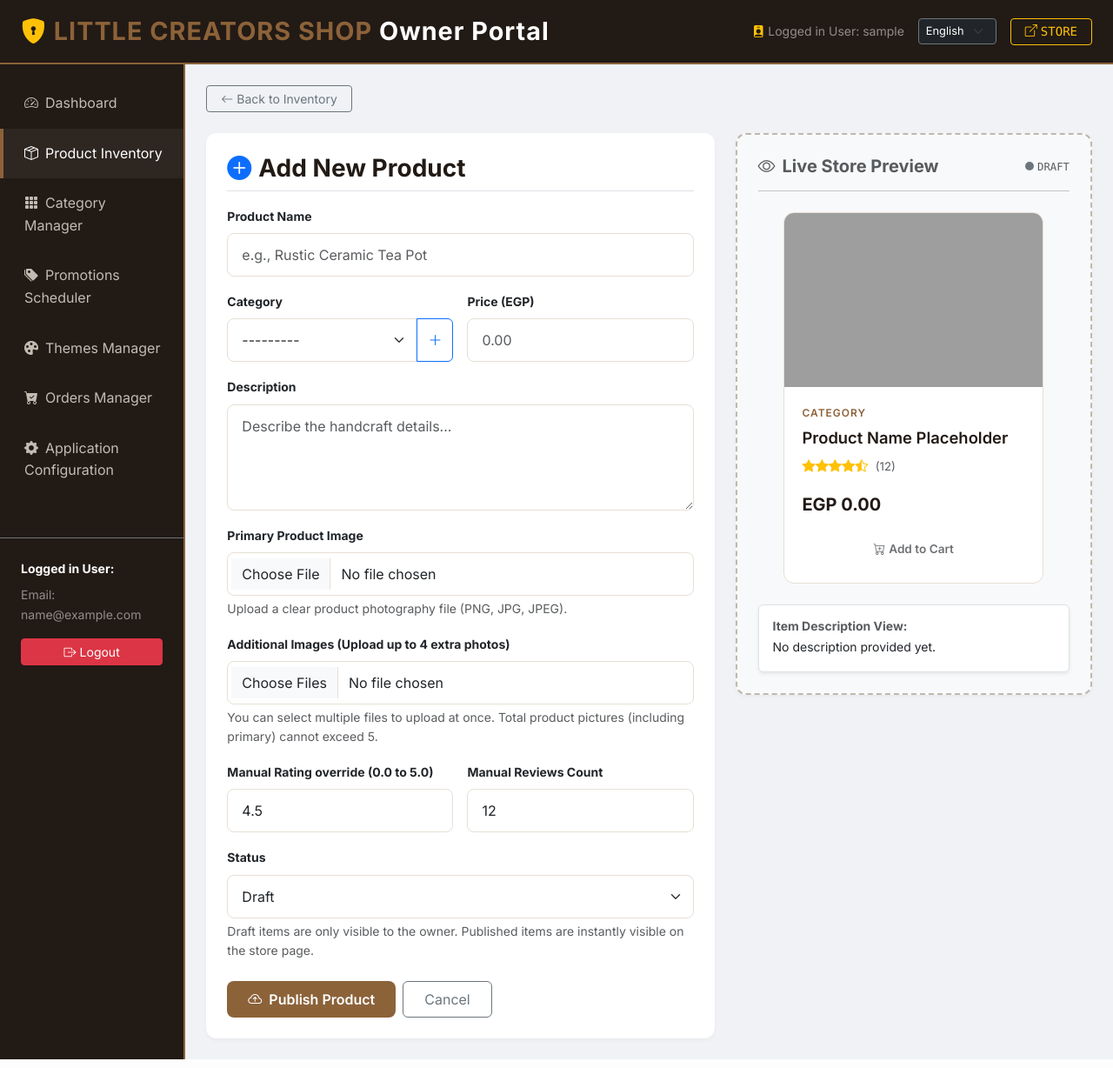
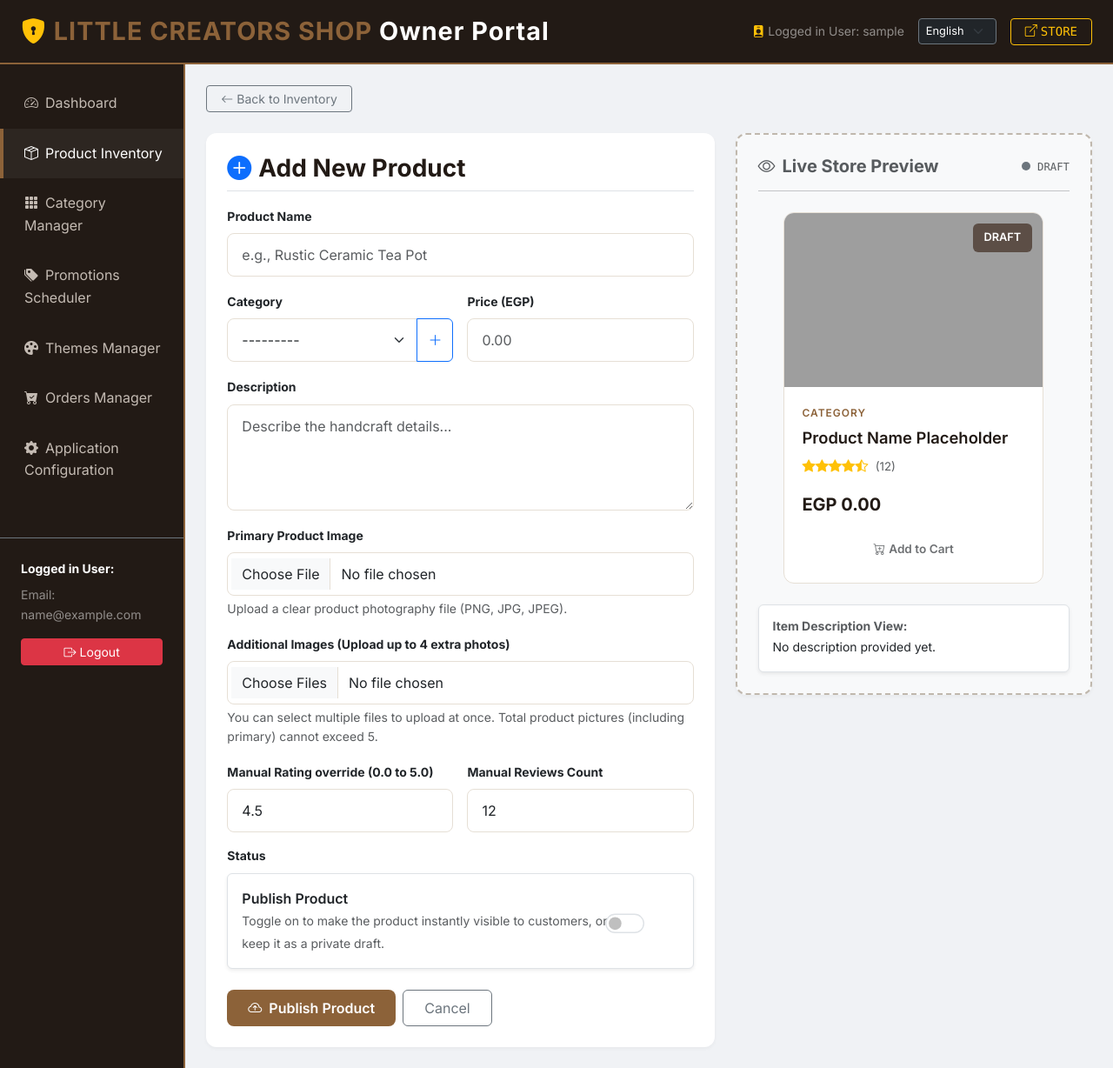
Before and after one commit to melkadi84/SoffianProject, a Django app: page /owners/products/create/ in a window 1280 px wide. Shown: the whole page at 87% size. Run offline with Django 5.2, Linux system fonts and the light colour scheme; the visitor is signed in with stand-in values (Sample User, id 1); data comes from the database, SQL or seed files in the repository; data that the repository does not hold is empty; parts of the project's set-up code (start-up, migrations or seed data) failed here and were passed over; some libraries are stand-ins or nearby versions; some web fonts are replaced; grey boxes are pictures that could not be loaded.

Commit message:
Replace product status dropdown with toggle switcher and add image Fit toggle button on product cards

```diff
--- a/owners/templates/owners/product_form.html
+++ b/owners/templates/owners/product_form.html
@@ -129,13 +129,20 @@
                     </div>
                 </div>
 
-                <!-- Product Status -->
-                <div class="mb-4">
-                    <label for="{{ form.status.id_for_label }}" class="form-label small fw-bold">Status</label>
-                    {{ form.status }}
-                    <div class="form-text small text-muted">Draft items are only visible to the owner. Published items are instantly visible on the store page.</div>
-                    {% if form.status.errors %}
-                        <div class="text-danger small mt-1">{{ form.status.errors|first }}</div>
+                <!-- Product Status (Toggle Switcher) -->
+                <div class="mb-4 text-start">
+                    <label class="form-label small fw-bold d-block">Status</label>
+                    <div class="form-check form-switch card p-3 border shadow-sm bg-white d-flex align-items-center flex-row gap-3">
+                        <div class="flex-grow-1">
+                            <span class="fw-semibold text-dark d-block">Publish Product</span>
+                            <small class="text-muted">Toggle on to make the product instantly visible to customers, or off to keep it as a private draft.</small>
+                        </div>
+                        <div class="form-check-size" style="transform: scale(1.4); padding-right: 1.5rem;">
+                            {{ form.is_published }}
+                        </div>
+                    </div>
+                    {% if form.is_published.errors %}
+                        <div class="text-danger small mt-1">{{ form.is_published.errors|first }}</div>
                     {% endif %}
                 </div>
 
@@ -171,6 +178,9 @@
 
                             {% if product.image %}
                                 <img src="{{ product.image.url }}" id="preview-image" data-original-src="{{ product.image.url }}" alt="Preview">
+                                <button class="btn btn-sm btn-light position-absolute bottom-0 end-0 m-2 px-2 py-1 shadow-sm btn-fit-toggle" style="z-index: 10; font-size: 0.7rem; border-radius: 4px; font-weight: 600;" onclick="event.preventDefault(); toggleImageFit(this);">
+                                    <i class="bi bi-arrows-angle-contract me-1"></i>Fit
+                                </button>
                             {% else %}
                                 <img src="https://images.unsplash.com/photo-1513519245088-0e12902e5a38?q=80&w=600&auto=format&fit=crop" id="preview-image" alt="Preview">
                             {% endif %}
@@ -326,6 +336,23 @@
             });
         });
     });
+
+    function toggleImageFit(btn) {
+        const wrapper = btn.closest('.card-img-wrapper');
+        if (!wrapper) return;
+        const img = wrapper.querySelector('img');
+        if (!img) return;
+
+        if (img.style.objectFit === 'contain') {
+            img.style.objectFit = 'cover';
+            img.style.padding = '0';
+            btn.innerHTML = '<i class="bi bi-arrows-angle-contract me-1"></i>Fit';
+        } else {
+            img.style.objectFit = 'contain';
+            img.style.padding = '8px';
+            btn.innerHTML = '<i class="bi bi-arrows-angle-expand me-1"></i>Fill';
+        }
+    }
 </script>
 <style>
     .border-dashed {
--- a/owners/views.py
+++ b/owners/views.py
@@ -22,19 +22,43 @@ def owner_required(view_func):
 
 # Forms definitions
 class ProductForm(forms.ModelForm):
+    is_published = forms.BooleanField(
+        required=False,
+        label="Published Status",
+        widget=forms.CheckboxInput(attrs={'class': 'form-check-input', 'role': 'switch', 'id': 'status-toggle'})
+    )
+
     class Meta:
         model = Product
-        fields = ['name', 'category', 'description', 'price', 'image', 'status', 'rating', 'review_count']
+        fields = ['name', 'category', 'description', 'price', 'image', 'rating', 'review_count']
         widgets = {
             'name': forms.TextInput(attrs={'class': 'form-control', 'placeholder': 'e.g., Rustic Ceramic Tea Pot'}),
             'category': forms.Select(attrs={'class': 'form-select'}),
             'description': forms.Textarea(attrs={'class': 'form-control', 'rows': 4, 'placeholder': 'Describe the handcraft details...'}),
             'price': forms.NumberInput(attrs={'class': 'form-control', 'step': '0.01', 'placeholder': '0.00'}),
             'image': forms.FileInput(attrs={'class': 'form-control'}),
-            'status': forms.Select(attrs={'class': 'form-select'}),
             'rating': forms.NumberInput(attrs={'class': 'form-control', 'step': '0.1', 'min': '0.0', 'max': '5.0', 'placeholder': '4.5'}),
             'review_count': forms.NumberInput(attrs={'class': 'form-control', 'min': '0', 'placeholder': '12'}),
         }
+
+    def __init__(self, *args, **kwargs):
+        super().__init__(*args, **kwargs)
+        if not self.instance.pk:
+            self.initial['rating'] = 4.5
+            self.initial['review_count'] = 12
+            self.initial['is_published'] = False
+        else:
+            self.initial['is_published'] = (self.instance.status == 'PUBLISHED')
+
+    def save(self, commit=True):
+        product = super().save(commit=False)
+        if self.cleaned_data.get('is_published'):
+            product.status = 'PUBLISHED'
+        else:
+            product.status = 'DRAFT'
+        if commit:
+            product.save()
+        return product
 
 
 class CategoryForm(forms.ModelForm):
--- a/static/js/preview.js
+++ b/static/js/preview.js
@@ -7,7 +7,7 @@ document.addEventListener('DOMContentLoaded', function() {
     const categorySelect = document.getElementById('id_category');
     const descInput = document.getElementById('id_description');
     const imageInput = document.getElementById('id_image');
-    const statusSelect = document.getElementById('id_status');
+    const statusToggle = document.getElementById('status-toggle');
 
     // Select preview placeholders
     const prevName = document.getElementById('preview-name');
@@ -61,12 +61,12 @@ document.addEventListener('DOMContentLoaded', function() {
     }
 
     // Update status badge
-    if (statusSelect) {
-        statusSelect.addEventListener('change', function() {
-            const status = this.value;
+    if (statusToggle) {
+        statusToggle.addEventListener('change', function() {
+            const isPublished = this.checked;
             if (prevStatus) {
-                prevStatus.textContent = status;
-                if (status === 'PUBLISHED') {
+                prevStatus.textContent = isPublished ? 'PUBLISHED' : 'DRAFT';
+                if (isPublished) {
                     prevStatus.className = 'badge bg-success text-white';
                     if (prevStatusDot) prevStatusDot.className = 'status-dot bg-success';
                 } else {
```
Also changed, not shown: core/templates/core/store.html (+21 -1 lines).
